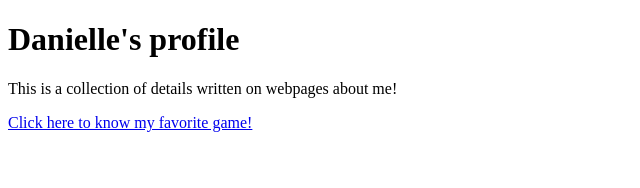
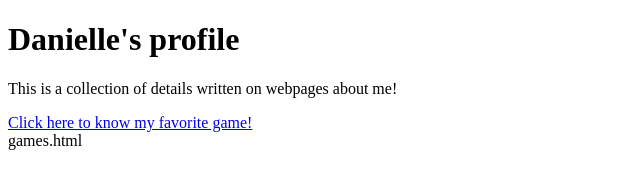
Before and after one commit to daachiva/Potassium-Lab2-Chiva, a plain HTML site: page index.html in a window 1280 px wide. Shown: the whole page, without its empty margins (0-640 px from the left). Drawn offline with Linux system fonts and the light colour scheme.

Commit message:
Update index.html

```diff
--- a/index.html
+++ b/index.html
@@ -15,3 +15,4 @@
 	 </div>
 	 </body>
 </html>
+games.html
```
